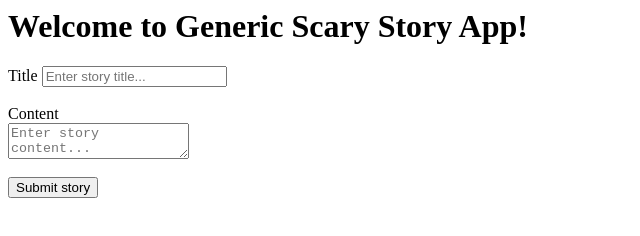
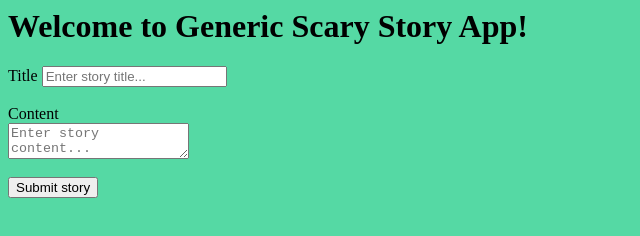
Before and after one commit to AlexGZhang2014/html_css_javascript_practice, a plain HTML site: page index.html in a window 1280 px wide. Shown: the whole page, without its empty margins (0-640 px from the left). Drawn offline with Linux system fonts and the light colour scheme.

Commit message:
Create stylesheet and apply initial CSS

```diff
--- /dev/null
+++ b/app.css
@@ -0,0 +1,3 @@
+body {
+  background-color: #55D9A4;
+}
--- a/index.html
+++ b/index.html
@@ -1,6 +1,7 @@
 <html>
   <header>
     <title>Scary Stories</title>
+    <link rel="stylesheet" type="text/css" href="app.css"></link>
   </header>
   <body>
     <h1>Welcome to Generic Scary Story App!</h1>
```
